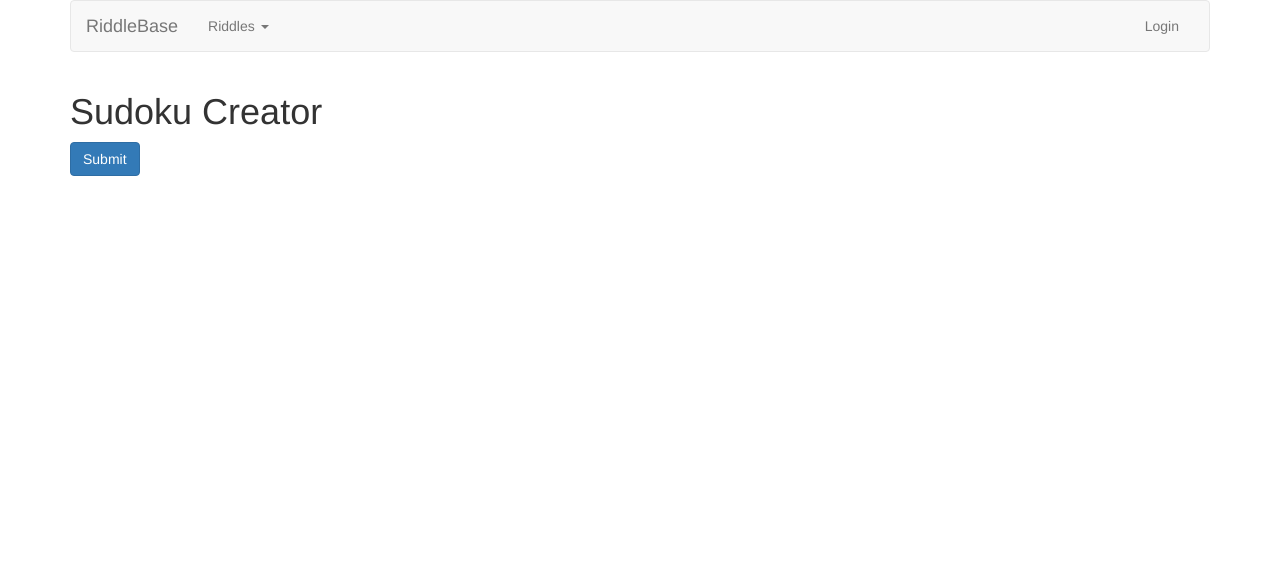
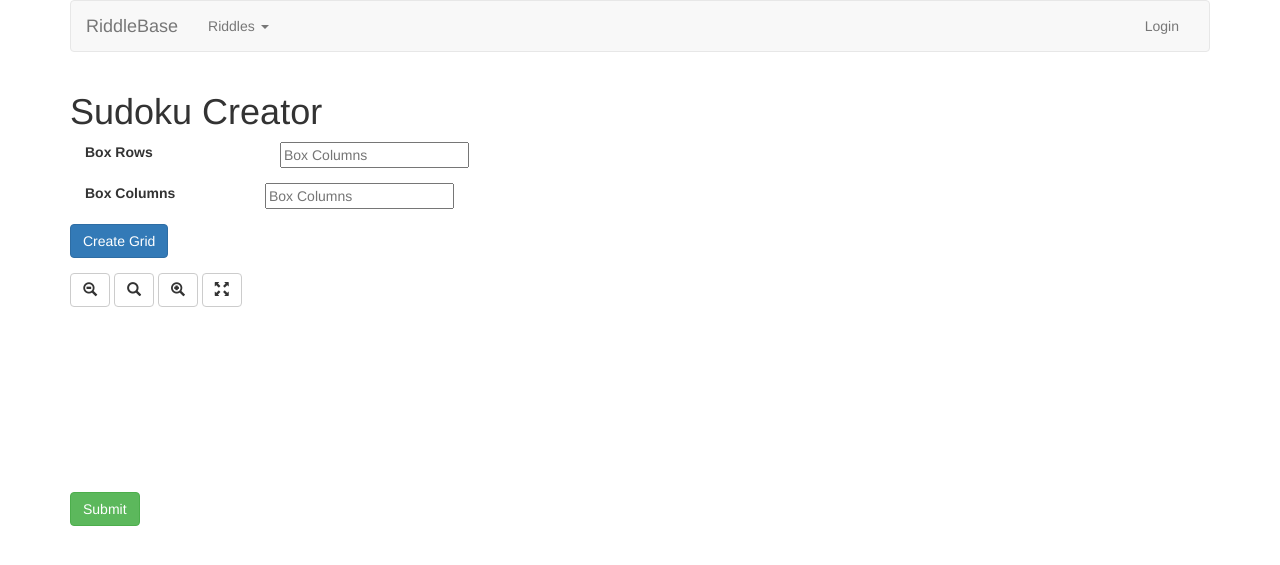
Before and after one commit to djbrown/riddlebase, a Django app: page /riddles/sudoku/create/ in a window 1280 px wide. Shown: the top 565 px of the page. Run offline with Django 3.2, Linux system fonts and the light colour scheme; some libraries are stand-ins or nearby versions.

Commit message:
created base.css with rule "gap-bot"

```diff
--- /dev/null
+++ b/riddles/static/riddles/css/base.css
@@ -0,0 +1,3 @@
+.gap-bot {
+    margin-bottom: 15px;
+}
--- a/riddles/static/riddles/css/riddle.css
+++ b/riddles/static/riddles/css/riddle.css
@@ -1,7 +1,3 @@
-.gap-bot {
-    margin-bottom: 15px;
-}
-
 /* Borders */
 
 line.border {
--- a/riddles/templates/riddles/sudoku-creator.html
+++ b/riddles/templates/riddles/sudoku-creator.html
@@ -7,7 +7,50 @@
 {% block title %}Sudoku Creator{% endblock %}
 {% block body %}
     <h1>Sudoku Creator</h1>
-    <button id="submit" class="btn btn-primary">Submit</button>
+    <div class="container">
+        <form class="gap-bot">
+            <div class="form-group row">
+                <label class="col-sm-2 form-control-label" for="input-box-rows">Box Rows</label>
+                <div class="col-sm-10">
+                    <input id="input-box-rows" name="input-box-rows" type="number" min="2" placeholder="Box Columns">
+                </div>
+            </div>
+            <div class="form-group row">
+                <label class="col-sm-2 form-control-label" for="input-box-columns">Box Columns</label>
+                <input id="input-box-columns" name="input-box-columns" type="number" min="2" placeholder="Box Columns">
+            </div>
+            <div class="form-group row">
+                <button id="create" class="btn btn-primary">Create Grid</button>
+            </div>
+        </form>
+        <div class="gap-bot row">
+            <button class="btn btn-default" id="shrink"><span class="glyphicon glyphicon-zoom-out"></span></button>
+            <button class="btn btn-default" id="restore-size"><span class="glyphicon glyphicon-search"></span></button>
+            <button class="btn btn-default" id="enlarge"><span class="glyphicon glyphicon-zoom-in"></span></button>
+            <button class="btn btn-default" id="full-screen"><span class="glyphicon glyphicon-fullscreen"></span>
+            </button>
+        </div>
+        <div class="row gap-bot">
+            <svg id="riddle" shape-rendering="crispEdges">
+                <g id="riddle-values"></g>
+                <g id="riddle-grid">
+                    <g id="riddle-grid-thin"></g>
+                    <g id="riddle-grid-bold"></g>
+                </g>
+                <g id="picker">
+                    <rect id="picker-background" x="0" y="0" width="0" height="0"></rect>
+                    <g id="picker-values"></g>
+                    <g id="picker-grid">
+                        <g id="picker-grid-inner"></g>
+                        <g id="picker-grid-outer"></g>
+                    </g>
+                </g>
+            </svg>
+        </div>
+        <div class="row">
+            <button id="submit" class="btn btn-success">Submit</button>
+        </div>
+    </div>
 {% endblock %}
 {% block endscripts %}
     <script>
--- a/templates/base.html
+++ b/templates/base.html
@@ -7,6 +7,7 @@
     <title>{% block title %}{% endblock %}</title>
     {% block styles %}
         <link rel="stylesheet" href="https://maxcdn.bootstrapcdn.com/bootstrap/3.3.6/css/bootstrap.min.css">
+        <link rel="stylesheet" href="{% static "riddles/css/base.css" %}">
     {% endblock %}
     {% block scripts %}
         <script src="https://code.jquery.com/jquery-2.2.3.js"></script>
```
